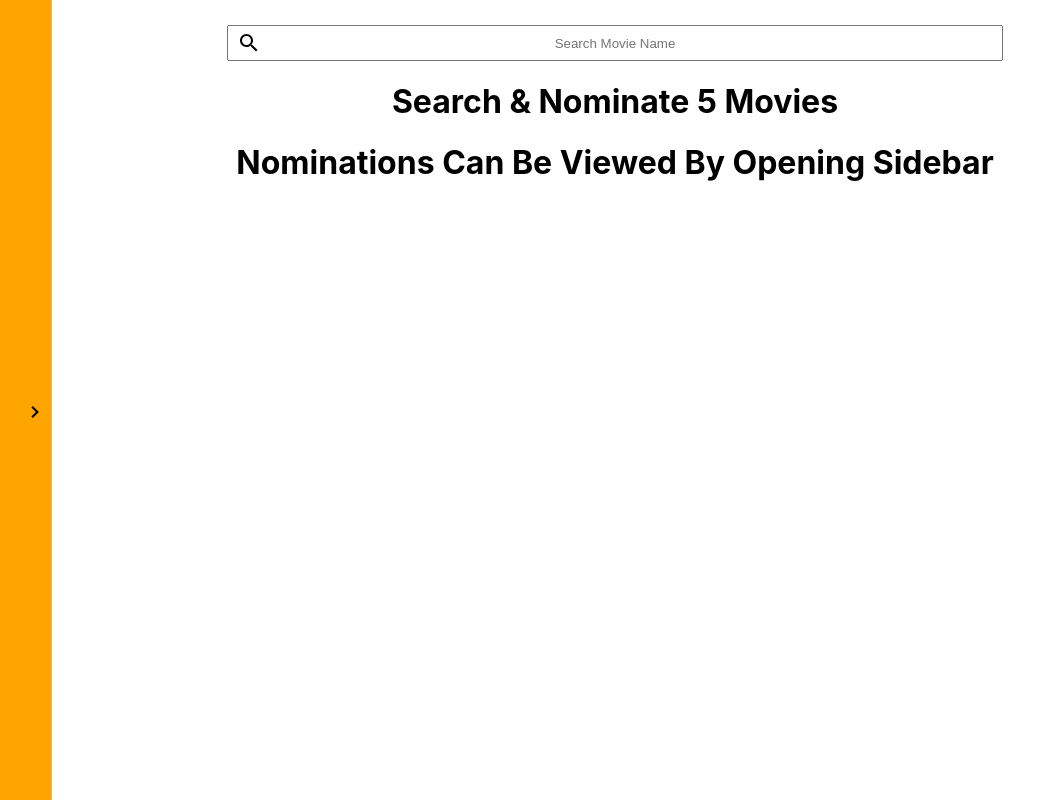
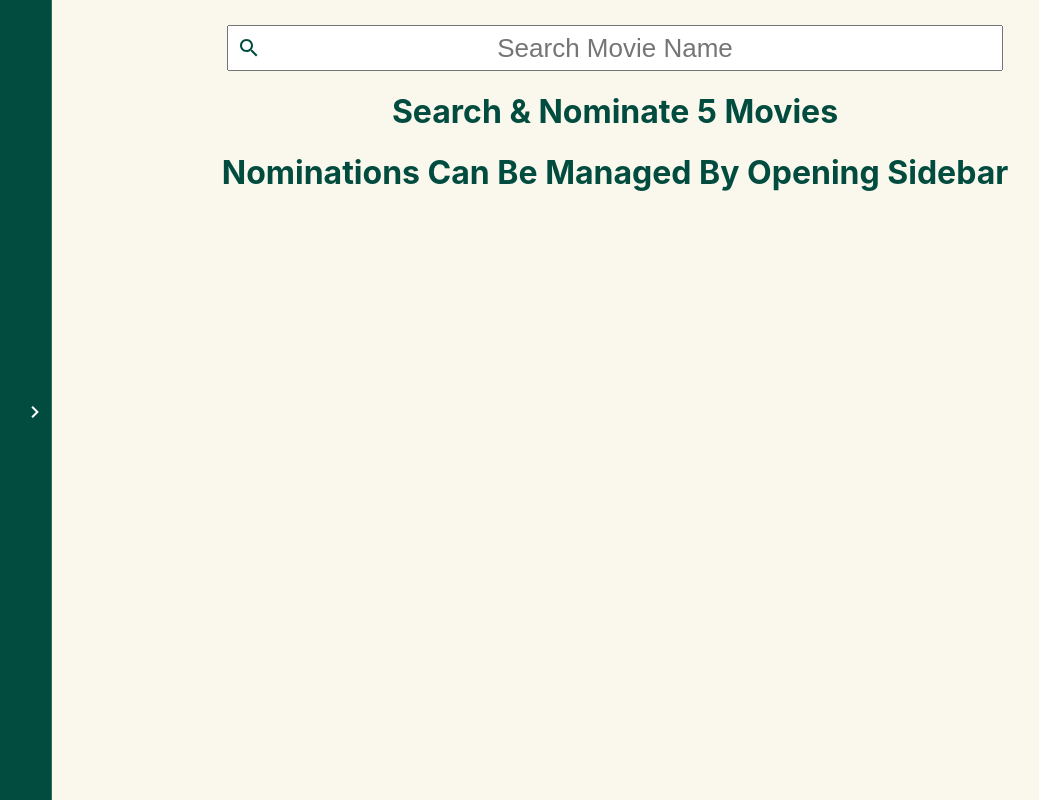
Before and after one commit to harrishs/movieNoms, a React (Create React App) app: page / in a window 1280 px wide. Shown: the whole page, without its empty margins (25-1064 px from the left). Built offline with nearby package versions, Linux system fonts and the light colour scheme.

Commit message:
styling changes

```diff
--- a/src/App.js
+++ b/src/App.js
@@ -14,7 +14,8 @@ function App() {
   const [name, setName] = useState("");
   const [results, setResults] = useState();
   const [load, setLoad] = useState(false);
-  const [maxPage, setMaxPage] = useState(1);
+  //To get number of pages available for pagination: Math.ceil(totalResults / 10)
+  const [totalResults, setTotalResults] = useState(1);
   const [page, setPage] = useState(1);
   const [params, setParams] = useState();
 
@@ -55,7 +56,7 @@ function App() {
         .then(response => response.json())
         .then(data => {
           console.log(data);
-          setMaxPage(Math.ceil(data.totalResults / 10));
+          setTotalResults(data.totalResults);
           setResults(data.Search);
         })
       } else {
@@ -73,9 +74,18 @@ function App() {
 
   let output = <div className={classes.Msg}>
     <h1>Search & Nominate 5 Movies</h1>
-    <h1>Nominations Can Be Viewed By Opening Sidebar</h1>
+    <h1>Nominations Can Be Managed By Opening Sidebar</h1>
   </div>;
   let message;
+
+  if (nominations.count >= 1){
+    output = <div className={classes.Msg}>
+      <h1>Nominations Can Be Managed By Opening Sidebar</h1>
+    </div>;
+    message = <div className={classes.Msg}>
+      <h1>Nominated {nominations.count} of 5 Movies</h1>
+    </div>
+  }
 
   if (keyWord !== ""){
     output = <h1>No Results</h1>;
--- a/src/App.module.css
+++ b/src/App.module.css
@@ -1,3 +1,8 @@
+body {
+  background-color: #faf7ed;
+  color: #014c3e;
+}
+
 .App {
   padding: 0;
   margin: 0 auto;
@@ -14,7 +19,13 @@
 .Search input {
   width: 60%;
   text-align: center;
-  height: 30px;
+  height: 40px;
+  font-size: 26px;
+  color: #014c3e;
+}
+
+.Search input:focus {
+  -webkit-focus-ring-color: #014c3e;
 }
 
 .searchIcon {
@@ -33,6 +44,8 @@
 
 .Msg {
   text-align: center;
+  width: 80%;
+  margin: 0 auto;
 }
 
 .Five {
--- a/src/Components/Nominations/NominationContainer.module.css
+++ b/src/Components/Nominations/NominationContainer.module.css
@@ -2,7 +2,8 @@
   box-sizing: border-box;
   height: 100%;
   width: 60%;
-  background-color: orange;
+  background-color: #014c3e;
+  color: white;
   text-align: center;
   margin: 0 auto;
   transition: transform 0.3s ease-out;
@@ -38,7 +39,7 @@
 }
 
 .Clear {
-  border: 1px solid black;
+  border: 1px solid white;
   width: 50%;
   margin: 0 auto;
   margin-top: 25px;
```
Also changed, not shown: 1 other file (tests, documents, lock files or other folders).
